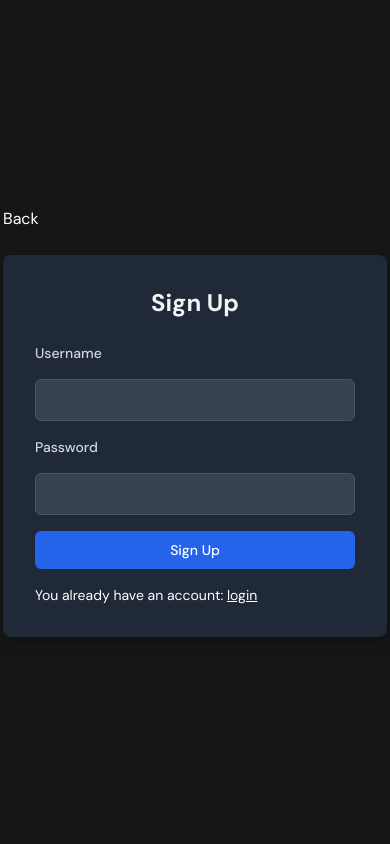
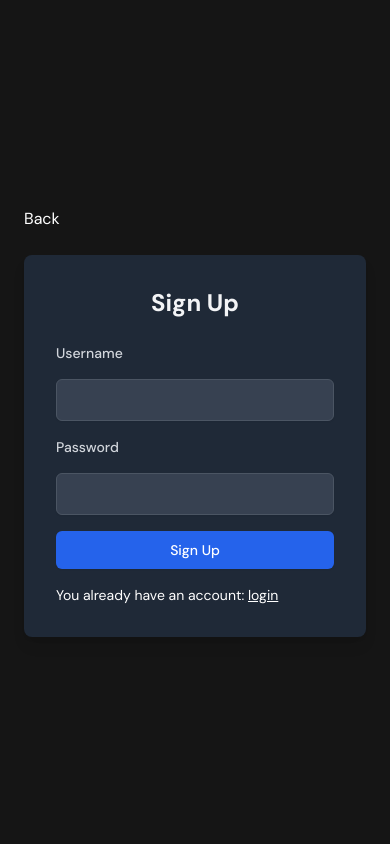
Before and after one commit to Edutask-LUISEDOCCOR/APP, a Flask app: page /auth/signup in a window 390 px wide. Run offline with Flask 3, Linux system fonts and the light colour scheme; some libraries are stand-ins or nearby versions.

Commit message:
feat: auth page responsive

```diff
--- a/templates/pages/auth/index.html
+++ b/templates/pages/auth/index.html
@@ -1,10 +1,10 @@
 {% extends "layouts/layout.html" %}
 {% block children %}
-<main class="min-h-screen gap-6 flex-col flex justify-center items-center">
-    <div class="w-96">
+<main class="min-h-screen gap-6 flex-col flex justify-center items-center px-6 xl:px-0">
+    <div class="w-full lg:w-96">
         <a class="text-left" href="{{ url_for('index') }}">Back</a>
     </div>
-    <section class="bg-gray-800 p-8 rounded-lg shadow-lg w-96">
+    <section class="bg-gray-800 p-8 rounded-lg shadow-lg w-full lg:w-96">
         <h1 class="text-2xl font-bold mb-6 text-center text-gray-100">{{title}}</h1>
         {% from "macros/_alert.html" import render_alert %}
         {{ render_alert() }}
```
